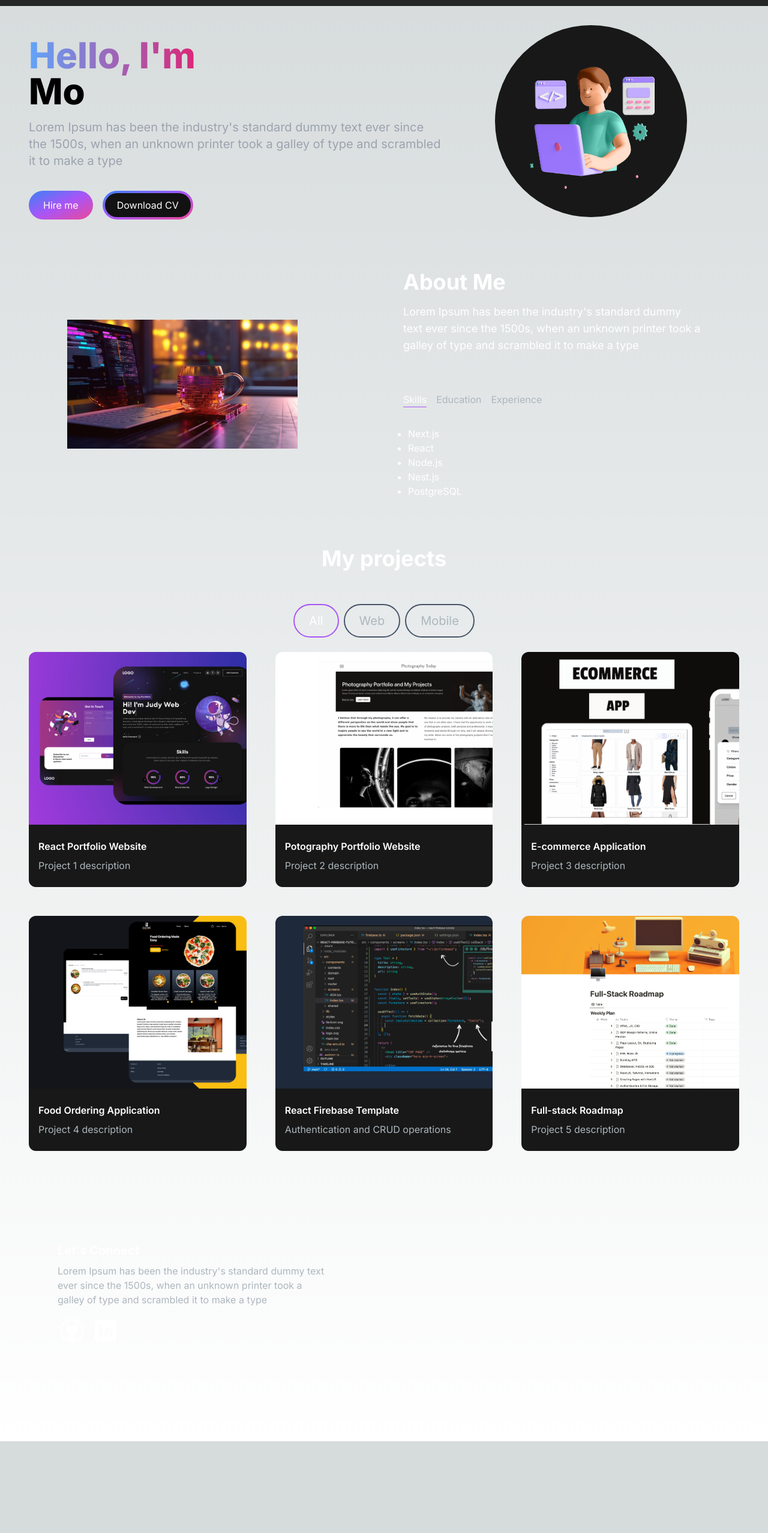
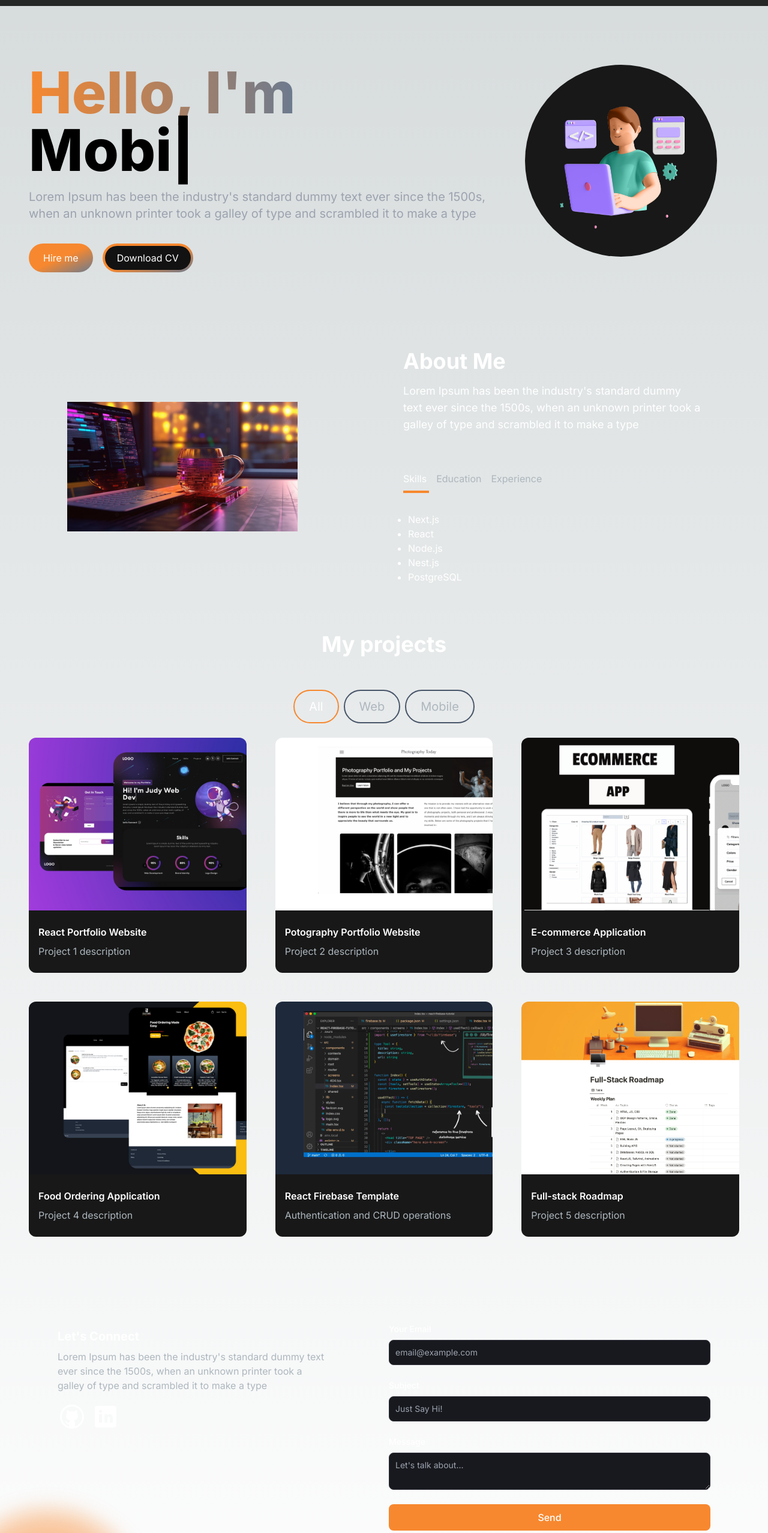
Before and after one commit to hixcoder/hix-nextjs-portfolio, a Next.js app: page / in a window 1280 px wide. Shown: the part 70-2626 px from the top of the page at 60% size. Before the commit the page ends 2473 px from the top, so only its background shows below. Built offline with nearby package versions, Linux system fonts and the light colour scheme.

Commit message:
finish the EmailSection + the animation

```diff
--- a/package.json
+++ b/package.json
@@ -10,6 +10,7 @@
   },
   "dependencies": {
     "@heroicons/react": "^2.0.18",
+    "framer-motion": "^10.16.16",
     "next": "14.0.4",
     "react": "^18",
     "react-dom": "^18",
--- a/src/app/components/EmailSection.tsx
+++ b/src/app/components/EmailSection.tsx
@@ -1,9 +1,62 @@
+"use client";
 import Link from "next/link";
+import { FormEvent, useState } from "react";
 
 export default function EmailSection() {
+  const [emailSubmitted, setEmailSubmitted] = useState(false);
+
+  async function handleSubmit(e: React.FormEvent<HTMLFormElement>) {
+    e.preventDefault();
+
+    // Access form elements directly using FormData
+    const target = e.target as HTMLFormElement;
+    const formData = new FormData(target);
+    const email = formData.get("email") as string;
+    const subject = formData.get("subject") as string;
+    const message = formData.get("message") as string;
+
+    // Perform basic validation
+    if (!email || !subject || !message) {
+      // Handle validation errors, e.g., display an error message to the user
+      console.error("Please fill in all the required fields");
+      return;
+    }
+
+    const data = { email, subject, message };
+    const JSONdata = JSON.stringify(data);
+    const endpoint = "/api/send";
+    const options = {
+      method: "POST",
+      headers: {
+        "Content-Type": "application/json",
+      },
+      body: JSONdata,
+    };
+
+    try {
+      const response = await fetch(endpoint, options);
+
+      if (!response.ok) {
+        // Handle non-OK responses (e.g., server errors)
+        console.error("Failed to send message");
+        return;
+      }
+
+      const resData = await response.json();
+      console.log(resData);
+      setEmailSubmitted(true);
+      // Optionally, show a success message to the user
+    } catch (error) {
+      // Handle fetch errors (e.g., network issues)
+      console.error("Error sending message:", error);
+    }
+  }
+
   return (
-    <section className="grid md:grid-cols-2 my-12 md:mx-12 py-24 gap-4">
-      <div>
+    <section className="grid md:grid-cols-2 my-12 md:mx-12 py-24 gap-4 relative">
+      <div className="bg-[radial-gradient(ellipse_at_center,_var(--tw-gradient-stops))] from-color-main to-transparent rounded-full h-80 w-80 z-0 blur-lg absolute top-3/4 -left-4 transform -translate-x-1/2 -translate-1/2"></div>
+
+      <div className="z-10">
         <h5 className="text-xl font-bold text-white my-2">Let's Connect</h5>
         <p className="text-[#ADB7BE] mb-4 max-w-md">
           Lorem Ipsum has been the industry's standard dummy text ever since the
@@ -20,6 +73,67 @@ export default function EmailSection() {
           </Link>
         </div>
       </div>
+      <div>
+        <form className="flex flex-col " onSubmit={handleSubmit}>
+          <div className="mb-6">
+            <label
+              htmlFor="email"
+              className="text-white block mb-2 text-sm font-medium"
+            >
+              Your Email
+            </label>
+            <input
+              name="email"
+              type="email"
+              id="email"
+              required
+              placeholder="email@example.com"
+              className="bg-[#18191E] border border-[#33353F] placeholder-[#9CA2A] text-gray-100 text-sm rounded-lg block w-full p-2.5"
+            />
+          </div>
+          <div className="mb-6">
+            <label
+              htmlFor="subject"
+              className="text-white block mb-2 text-sm font-medium"
+            >
+              Subject
+            </label>
+            <input
+              name="subject"
+              type="text"
+              id="subject"
+              required
+              placeholder="Just Say Hi!"
+              className="bg-[#18191E] border border-[#33353F] placeholder-[#9CA2A] text-gray-100 text-sm rounded-lg block w-full p-2.5"
+            />
+          </div>
+          <div className="mb-6">
+            <label
+              htmlFor="message"
+              className="text-white block mb-2 text-sm font-medium"
+            >
+              Message
+            </label>
+            <textarea
+              name="message"
+              id="message"
+              placeholder="Let's talk about..."
+              className="bg-[#18191E] border border-[#33353F] placeholder-[#9CA2A] text-gray-100 text-sm rounded-lg block w-full p-2.5"
+            />
+          </div>
+          <button
+            type="submit"
+            className="bg-color-main hover:bg-color-main text-white font-medium py-2.5 px-5 rounded-lg w-full"
+          >
+            Send
+          </button>
+          {emailSubmitted && (
+            <p className="text-green-500 text-sm mt-2">
+              Email sent successfuly
+            </p>
+          )}
+        </form>
+      </div>
     </section>
   );
 }
--- a/src/app/components/HeroSection.tsx
+++ b/src/app/components/HeroSection.tsx
@@ -1,13 +1,19 @@
 "use client";
+import { motion } from "framer-motion";
 import { TypeAnimation } from "react-type-animation";
 
 export default function HeroSection() {
   return (
-    <section>
+    <section className="lg:py-16">
       <div className="grid grid-cols-1  sm:grid-cols-12">
-        <div className="col-span-7 place-self-center text-center sm:text-left">
-          <h1 className="mb-4 text-4xl sm:text-5xl lg:text-6xl font-extrabold">
-            <span className="text-transparent bg-clip-text bg-gradient-to-r from-blue-400  to-pink-600">
+        <motion.div
+          initial={{ opacity: 0, scale: 0.5 }}
+          animate={{ opacity: 1, scale: 1 }}
+          transition={{ duration: 0.5 }}
+          className="col-span-8 place-self-center text-center sm:text-left"
+        >
+          <h1 className="mb-4 text-4xl sm:text-5xl lg:text-8xl font-extrabold">
+            <span className="text-transparent bg-clip-text bg-gradient-to-r from-color-main  to-color-second">
               Hello, I'm {""}
             </span>
             <br />
@@ -33,17 +39,22 @@ export default function HeroSection() {
             scrambled it to make a type
           </p>
           <div>
-            <button className="w-full sm:w-fit px-6 py-3 rounded-full mr-4 bg-white hover:bg-slate-200 text-white bg-gradient-to-br from-blue-500 via-purple-500 to-pink-500">
+            <button className="w-full sm:w-fit px-6 py-3 rounded-full mr-4 bg-white hover:bg-slate-200 text-white bg-gradient-to-br from-color-main via-color-main to-color-second">
               Hire me
             </button>
-            <button className="w-full sm:w-fit  p-1  rounded-full bg-transparent hover:bg-slate-800 text-white  mt-3 bg-gradient-to-br from-blue-500 via-purple-500 to-pink-500">
+            <button className="w-full sm:w-fit  p-1  rounded-full bg-transparent hover:bg-slate-800 text-white  mt-3 bg-gradient-to-br from-color-main via-color-main to-color-second">
               <span className="block bg-[#121212] hover:bg-slate-800 rounded-full px-5 py-2">
                 Download CV
               </span>
             </button>
           </div>
-        </div>
-        <div className="col-span-5 place-self-center lg:mt-0 mt-4 mb-6">
+        </motion.div>
+        <motion.div
+          initial={{ opacity: 0, scale: 0.5 }}
+          animate={{ opacity: 1, scale: 1 }}
+          transition={{ duration: 0.5 }}
+          className="col-span-4 place-self-center lg:mt-0 mt-4 mb-6"
+        >
           <div className="rounded-full bg-[#181818] w-48 h-48 lg:w-80 lg:h-80 relative">
             <img
               className=" w-48 h-48 lg:h-96 lg:w-96 absolute transform -translate-x-1/2 -translate-y-1/2 top-1/2 left-1/2"
@@ -51,7 +62,7 @@ export default function HeroSection() {
               alt="dev image"
             />
           </div>
-        </div>
+        </motion.div>
       </div>
     </section>
   );
--- a/src/app/components/ProjectTag.tsx
+++ b/src/app/components/ProjectTag.tsx
@@ -4,7 +4,7 @@ export default function ProjectTag(prompt: {
   isSelected: boolean;
 }) {
   const buttonStyles = prompt.isSelected
-    ? "text-white border-purple-500"
+    ? "text-white border-color-main"
     : "text-[#ADB7BE] border-slate-600 hover:border-white";
   return (
     <button
--- a/src/app/components/ProjectsSection.tsx
+++ b/src/app/components/ProjectsSection.tsx
@@ -1,7 +1,9 @@
 "use client";
-import { useState } from "react";
+import { useRef, useState } from "react";
 import ProjectCard from "./ProjectCard";
 import ProjectTag from "./ProjectTag";
+import { m, motion, useInView } from "framer-motion";
+import { animate } from "framer-motion/dom";
 
 export default function ProjectsSection() {
   const projectsData = [
@@ -61,6 +63,13 @@ export default function ProjectsSection() {
     },
   ];
 
+  const ref = useRef(null);
+  const isInView = useInView(ref, { once: true });
+  const cardVariants = {
+    initial: { y: 50, opacity: 0 },
+    animate: { y: 0, opacity: 1 },
+  };
+
   const [tag, setTag] = useState("All");
   function handleTagChange(newTag: string) {
     setTag(newTag);
@@ -69,7 +78,7 @@ export default function ProjectsSection() {
     project.tag.includes(tag)
   );
   return (
-    <div>
+    <section>
       <h1 className="text-center text-4xl font-bold text-white mt-4 mb-8">
         My projects
       </h1>
@@ -96,8 +105,15 @@ export default function ProjectsSection() {
           isSelected={tag === "Mobile"}
         />
       </div>
-      <div className="grid md:grid-cols-3 gap-8 md:gap-12">
-        {filteredProjects.map((project) => (
+      <ul ref={ref} className="grid md:grid-cols-3 gap-8 md:gap-12">
+        {filteredProjects.map((project, index) => (
+          <motion.li
+            key={"cardli" + index}
+            variants={cardVariants}
+            initial="initial"
+            animate={isInView ? "animate" : "initial"}
+            transition={{ duration: 0.5, delay: index * 0.4 }}
+          >
             <ProjectCard
               key={project.id}
               title={project.title}
@@ -106,8 +122,9 @@ export default function ProjectsSection() {
               gitUrl={project.gitUrl}
               previewUrl={project.previewUrl}
             />
+          </motion.li>
         ))}
-      </div>
-    </div>
+      </ul>
+    </section>
   );
 }
--- a/src/app/components/TabButton.tsx
+++ b/src/app/components/TabButton.tsx
@@ -1,3 +1,4 @@
+import { motion } from "framer-motion";
 import { ReactNode } from "react";
 
 export default function TabButton(prompt: {
@@ -5,15 +6,23 @@ export default function TabButton(prompt: {
   selectTab: () => {};
   children: ReactNode;
 }) {
-  const buttonClasses = prompt.active
-    ? "text-white border-b border-purple-500"
-    : "text-[#ADB7BE] ";
+  const buttonClasses = prompt.active ? "text-white " : "text-[#ADB7BE] ";
+  const btnVariants = {
+    default: { width: 0 },
+    active: { width: "calc(100% - 0.75rem)" },
+  };
   return (
-    <button
-      onClick={prompt.selectTab}
-      className={`flex flex-row mt-8 mr-4 hover:text-white ${buttonClasses}`}
-    >
-      {prompt.children}
+    <button onClick={prompt.selectTab}>
+      <p
+        className={`flex flex-row mt-8 mr-4 hover:text-white ${buttonClasses}`}
+      >
+        {prompt.children}
+      </p>
+      <motion.div
+        animate={prompt.active ? "active" : "default"}
+        variants={btnVariants}
+        className="h-1 bg-color-main mr-3 mt-2"
+      ></motion.div>
     </button>
   );
 }
--- a/src/app/page.tsx
+++ b/src/app/page.tsx
@@ -4,6 +4,7 @@ import NavBar from "./components/NavBar";
 import AboutSection from "./components/AboutSection";
 import ProjectsSection from "./components/ProjectsSection";
 import EmailSection from "./components/EmailSection";
+import Footer from "./components/Footer";
 
 export default function Home() {
   return (
@@ -14,6 +15,7 @@ export default function Home() {
         <AboutSection />
         <ProjectsSection />
         <EmailSection />
+        <Footer />
       </div>
     </main>
   );
--- a/tailwind.config.ts
+++ b/tailwind.config.ts
@@ -1,20 +1,24 @@
-import type { Config } from 'tailwindcss'
+import type { Config } from "tailwindcss";
 
 const config: Config = {
   content: [
-    './src/pages/**/*.{js,ts,jsx,tsx,mdx}',
-    './src/components/**/*.{js,ts,jsx,tsx,mdx}',
-    './src/app/**/*.{js,ts,jsx,tsx,mdx}',
+    "./src/pages/**/*.{js,ts,jsx,tsx,mdx}",
+    "./src/components/**/*.{js,ts,jsx,tsx,mdx}",
+    "./src/app/**/*.{js,ts,jsx,tsx,mdx}",
   ],
   theme: {
     extend: {
       backgroundImage: {
-        'gradient-radial': 'radial-gradient(var(--tw-gradient-stops))',
-        'gradient-conic':
-          'conic-gradient(from 180deg at 50% 50%, var(--tw-gradient-stops))',
+        "gradient-radial": "radial-gradient(var(--tw-gradient-stops))",
+        "gradient-conic":
+          "conic-gradient(from 180deg at 50% 50%, var(--tw-gradient-stops))",
+      },
+      colors: {
+        "color-main": "#F7882F",
+        "color-second": "#6B7A8F",
       },
     },
   },
   plugins: [],
-}
-export default config
+};
+export default config;
```
Also changed, not shown: src/app/api/send/route.tsx (+15 -6 lines), src/app/components/Footer.tsx (added, +10 -0 lines), 2 other files (tests, documents, lock files or other folders). Lines whose indentation alone changed are shown as unchanged.
